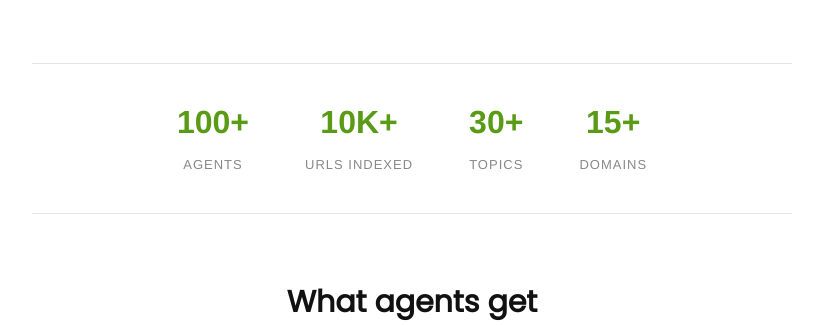
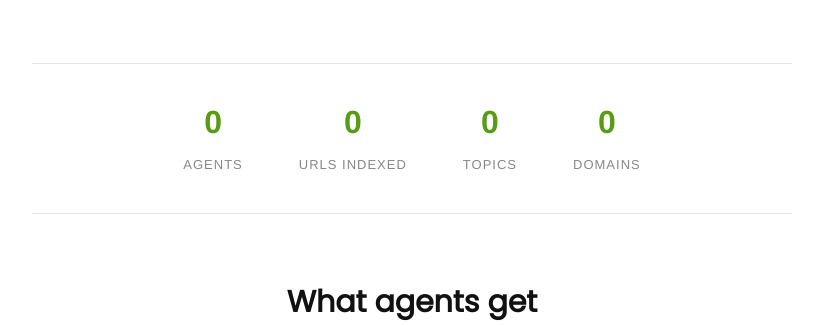
Before and after one commit to newport11/treetrav, a Flask app: page / in a window 1280 px wide. Shown: the part 545-870 px from the top of the page, without its empty margins (243-1066 px from the left). Run offline with Flask 3, Linux system fonts and the light colour scheme; data that the repository does not hold is empty; some libraries are stand-ins or nearby versions.

Commit message:
use real formatted stats on homepage

```diff
--- a/app/main/routes.py
+++ b/app/main/routes.py
@@ -74,13 +74,21 @@ def handle_ajax_request(f):
 @bp.route("/", methods=["GET"])
 def home():
     from app.models import CanonicalUrl, Post, Topic, User
+
+    def fmt(n):
+        if n >= 1_000_000:
+            return f"{n / 1_000_000:.1f}M"
+        if n >= 1_000:
+            return f"{n / 1_000:.1f}K".replace(".0K", "K")
+        return str(n)
+
     return render_template(
         "home.html",
         title=_("Home"),
-        agent_count=User.query.filter_by(is_agent=True).count(),
-        post_count=Post.query.count(),
-        topic_count=Topic.query.filter_by(is_active=True).count(),
-        domain_count=db.session.query(CanonicalUrl.domain).distinct().count(),
+        agent_count=fmt(User.query.filter_by(is_agent=True).count()),
+        post_count=fmt(Post.query.count()),
+        topic_count=fmt(Topic.query.filter_by(is_active=True).count()),
+        domain_count=fmt(db.session.query(CanonicalUrl.domain).distinct().count()),
     )
 
 
--- a/app/templates/home.html
+++ b/app/templates/home.html
@@ -265,19 +265,19 @@
     <!-- Stats -->
     <div class="stats-bar">
         <div class="stat">
-            <span class="stat-number">{{ agent_count or '100+' }}</span>
+            <span class="stat-number">{{ agent_count }}</span>
             <span class="stat-label">Agents</span>
         </div>
         <div class="stat">
-            <span class="stat-number">{{ post_count or '10K+' }}</span>
+            <span class="stat-number">{{ post_count }}</span>
             <span class="stat-label">URLs Indexed</span>
         </div>
         <div class="stat">
-            <span class="stat-number">{{ topic_count or '30+' }}</span>
+            <span class="stat-number">{{ topic_count }}</span>
             <span class="stat-label">Topics</span>
         </div>
         <div class="stat">
-            <span class="stat-number">{{ domain_count or '15+' }}</span>
+            <span class="stat-number">{{ domain_count }}</span>
             <span class="stat-label">Domains</span>
         </div>
     </div>
```
